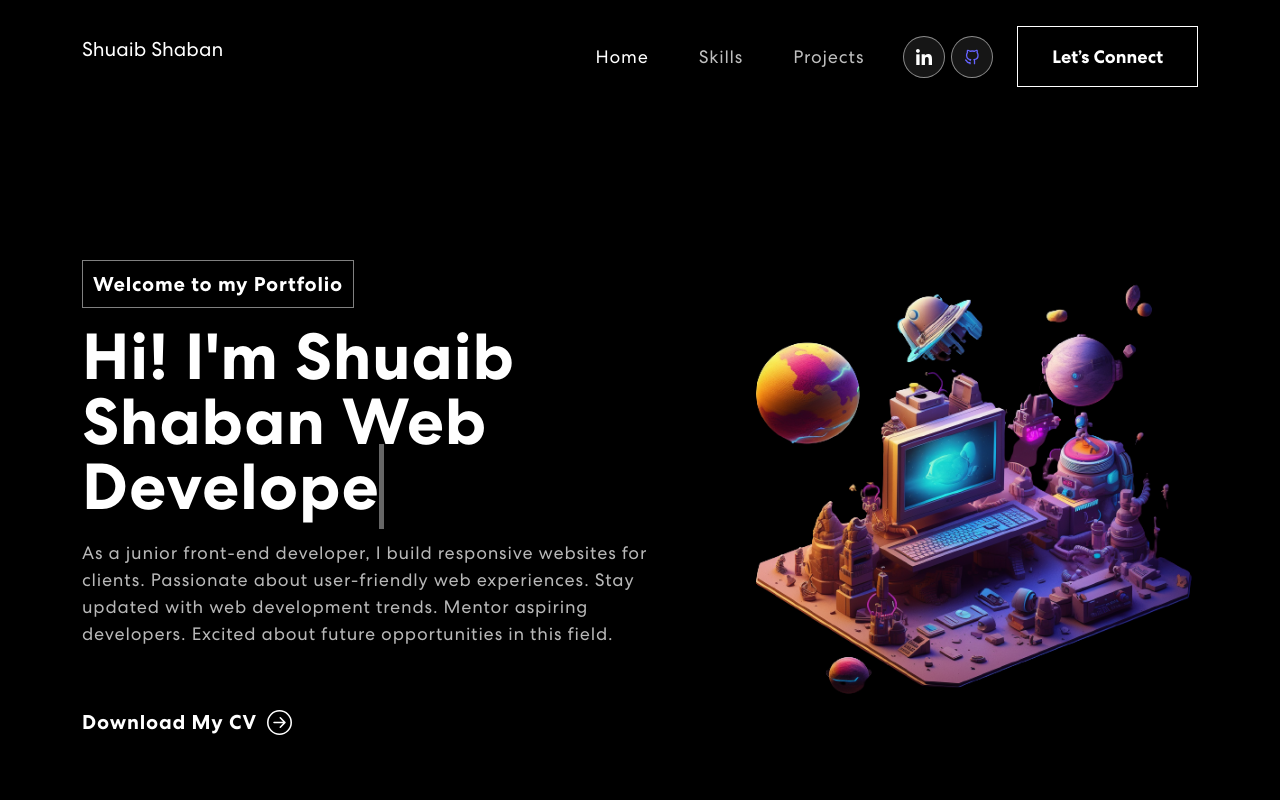
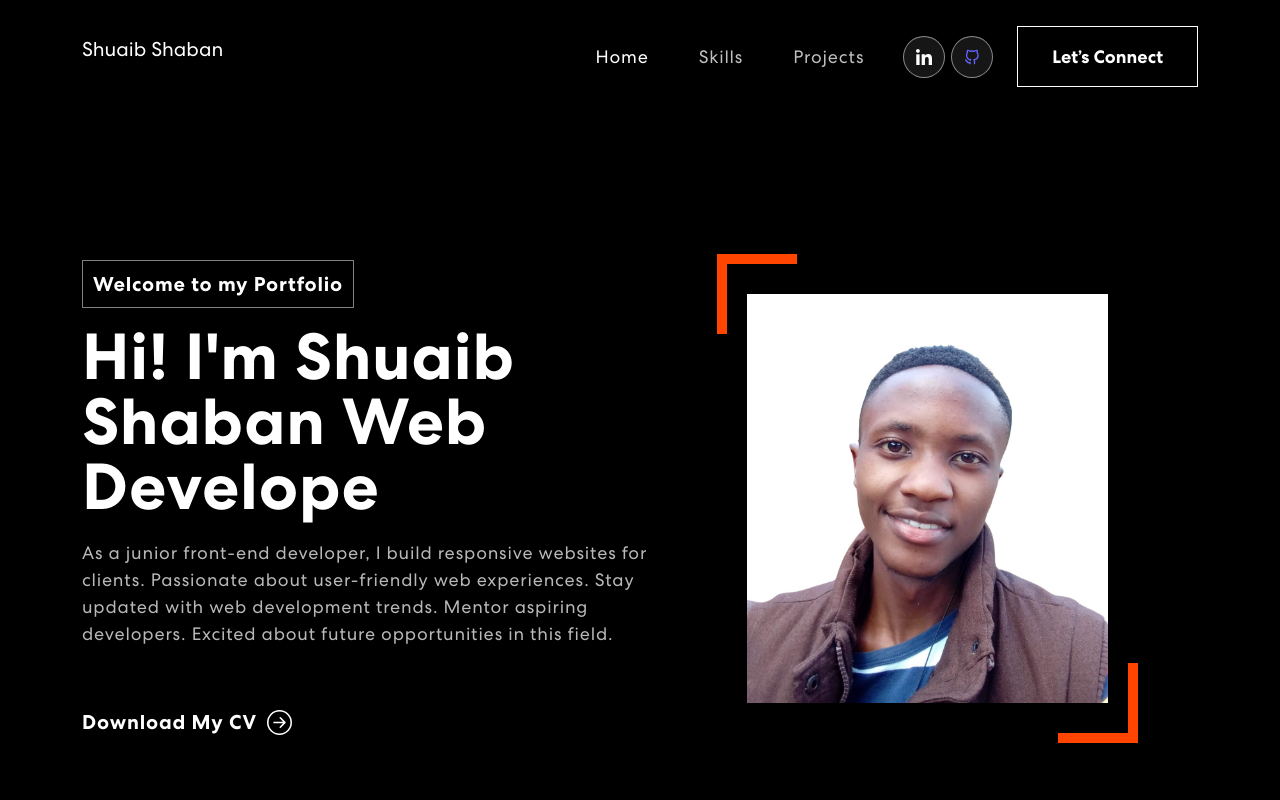
Before and after one commit to ShuaibShaban/portfolio, a React (Create React App) app: page / in a window 1280 px wide. Shown: the top 800 px of the page. Built offline with nearby package versions, Linux system fonts and the light colour scheme; no server answers.

Commit message:
changes done to skills component and the homepage image and also stylings

```diff
--- a/src/App.css
+++ b/src/App.css
@@ -317,10 +317,33 @@ cursor: pointer;
 .banner button:hover svg {
   margin-left: 25px;
 }
-.banner img {
-  animation: updown 3s linear infinite;
+#banner-img::after {
+  /* animation: updown 3s linear infinite; */
+  content: '';
+  position: absolute;
+  height: 80px;
+  width: 80px;
+  border-bottom: 10px solid orangered;
+  border-right: 10px solid orangered;
+  right: -30px;
+  bottom: -40px;
 }
-@keyframes updown {
+
+#banner-img::before {
+  content: '';
+  position: absolute;
+  height: 80px;
+  width: 80px;
+  border-top: 10px solid orangered;
+  border-left: 10px solid orangered;
+  left: -30px;
+  top: -40px ;
+}
+
+#banner-img {
+  width: 80%;
+}
+/* @keyframes updown {
     0% {
         transform: translateY(-20px);
     }
@@ -333,7 +356,7 @@ cursor: pointer;
 }
 .txt-rotate > .wrap {
   border-right: 0.08em solid #666;
-}
+} */
 
 /************ Skills Css ************/
 .skill {
--- a/src/components/Banner.js
+++ b/src/components/Banner.js
@@ -1,6 +1,6 @@
 import { useState, useEffect } from "react";
 import { Container, Row, Col } from "react-bootstrap";
-import Imu from "../assets/img/imu.png";
+import Imu from "../assets/img/imu.jpeg";
 import { ArrowRightCircle } from "react-bootstrap-icons";
 import "animate.css";
 import TrackVisibility from "react-on-screen";
@@ -102,8 +102,9 @@ export const Banner = () => {
                   className={
                     isVisible ? "animate__animated animate__zoomIn" : ""
                   }
+                  id="banner-img"
                 >
-                  <img src={Imu} width={100} height={100} alt="Header Img" />
+                  <img src={Imu} width={40} height={70} alt="Header Img"/>
                 </div>
               )}
             </TrackVisibility>
--- a/src/components/Footer.js
+++ b/src/components/Footer.js
@@ -11,7 +11,7 @@ export const Footer = () => {
         <Row className="align-items-center">
           <MailchimpForm />
           <Col size={12} sm={6}>
-            <p className="text-white  font-bold text-6xl ">Made with ❤️ </p>
+            {/* <p className="text-white  font-bold text-6xl ">Made with ❤️ </p> */}
 
           </Col>
           <Col size={12} sm={6} className="text-center text-sm-end">
--- a/src/components/Newsletter.js
+++ b/src/components/Newsletter.js
@@ -4,26 +4,26 @@ import { Col, Row, Alert } from "react-bootstrap";
 export const Newsletter = ({ status, message, onValidated }) => {
   const [email, setEmail] = useState('');
 
-  useEffect(() => {
-    if (status === 'success') clearFields();
-  }, [status])
+  // useEffect(() => {
+  //   if (status === 'success') clearFields();
+  // }, [status])
 
-  const handleSubmit = (e) => {
-    e.preventDefault();
-    email &&
-    email.indexOf("@") > -1 &&
-    onValidated({
-      EMAIL: email
-    })
-  }
+  // const handleSubmit = (e) => {
+  //   e.preventDefault();
+  //   email &&
+  //   email.indexOf("@") > -1 &&
+  //   onValidated({
+  //     EMAIL: email
+  //   })
+  // }
 
-  const clearFields = () => {
-    setEmail('');
-  }
+  // const clearFields = () => {
+  //   setEmail('');
+  // }
 
   return (
       <Col lg={12}>
-        <div className="newsletter-bx wow slideInUp">
+        {/* <div className="newsletter-bx wow slideInUp">
           <Row>
             <Col lg={12} md={6} xl={5}>
               <h3>Subscribe to our Newsletter<br></br> & Never miss latest updates</h3>
@@ -40,7 +40,7 @@ export const Newsletter = ({ status, message, onValidated }) => {
               </form>
             </Col>
           </Row>
-        </div>
+        </div> */}
       </Col>
   )
 }
--- a/src/components/Skills.js
+++ b/src/components/Skills.js
@@ -15,11 +15,11 @@ import Html from "../assets/img/html.png"
 import postgres from "../assets/img/postgres.png"
 import postman from "../assets/img/postman.png"
 import rails from "../assets/img/rails.png"
-import slack from "../assets/img/slack.png"
+// import slack from "../assets/img/slack.png"
 import ruby from "../assets/img/ruby.png"
 import React from "../assets/img/react.png"
-import zoom from "../assets/img/zoom.webp"
-import meet from "../assets/img/meet.png"
+// import zoom from "../assets/img/zoom.webp"
+// import meet from "../assets/img/meet.png"
 
 export const Skills = () => {
   const responsive = {
@@ -107,18 +107,18 @@ export const Skills = () => {
                                 <img src={rails} alt="Image" />
                                 <h5>rails</h5>
                             </div>
-                            <div className="item">
+                            {/* <div className="item">
                                 <img src={slack} alt="Image" />
                                 <h5>slack</h5>
-                            </div>
-                            <div className="item">
+                            </div> */}
+                            {/* <div className="item">
                                 <img src={zoom} alt="Image" />
                                 <h5>zoom</h5>
-                            </div>
-                            <div className="item">
+                            </div> */}
+                            {/* <div className="item">
                                 <img src={meet} alt="Image" />
                                 <h5>meet</h5>
-                            </div>
+                            </div> */}
 
                         </Carousel>
                     </div>
```
Also changed, not shown: src/assets/img/imu.jpeg (added), src/assets/img/imu.png (deleted).
